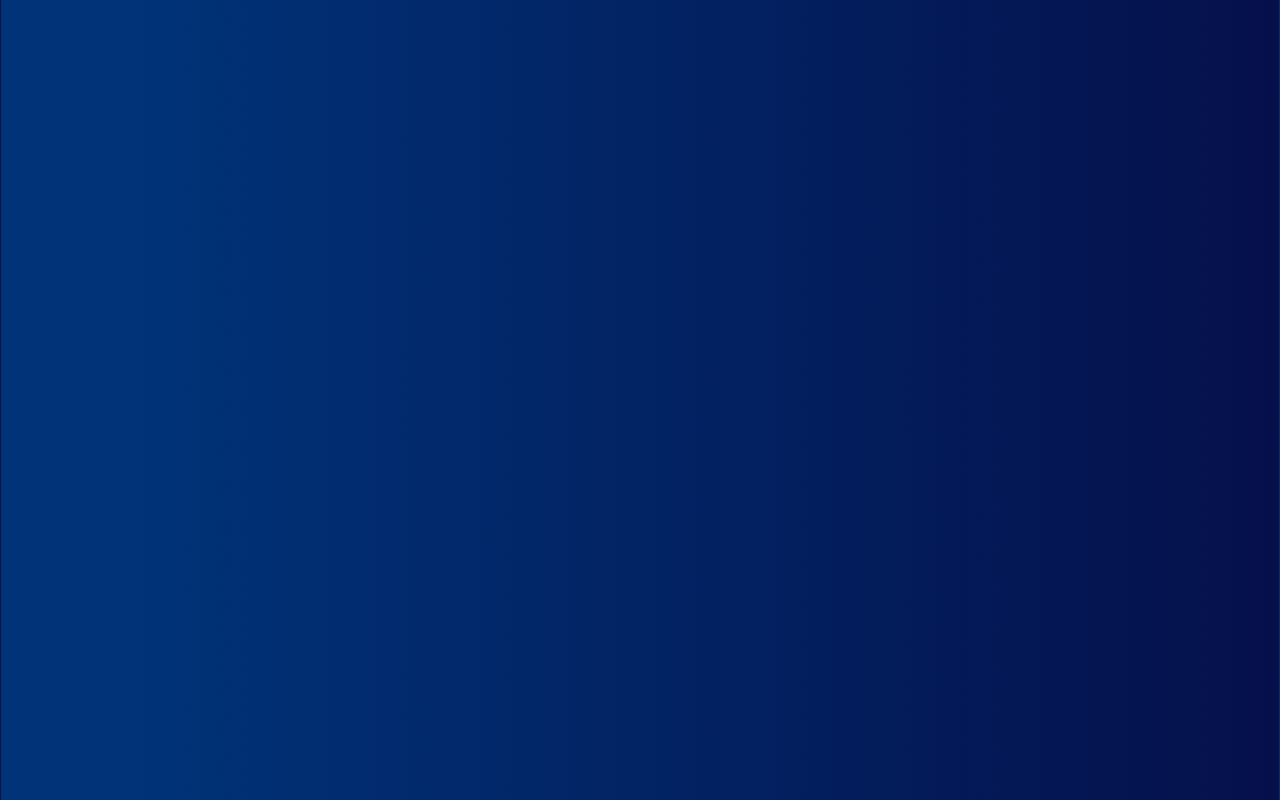
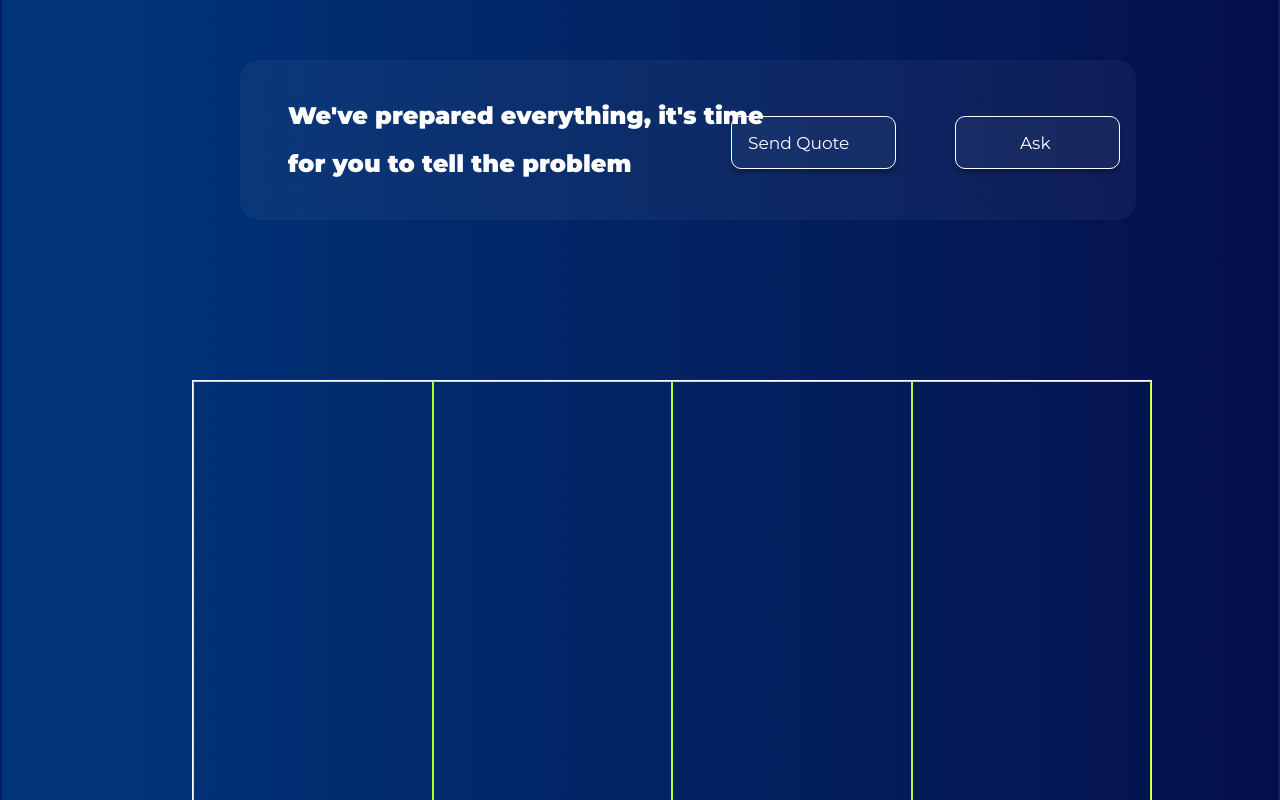
Before and after one commit to Durgesh2601/Bird_Soft_Sol._Task, a React (Create React App) app in the folder front-end-task/: page / in a window 1280 px wide. Shown: the part 7380-8180 px from the top of the page. Built offline with nearby package versions, Linux system fonts and the light colour scheme.

Commit message:
footer done!

```diff
--- a/front-end-task/src/components/content.jsx
+++ b/front-end-task/src/components/content.jsx
@@ -277,7 +277,20 @@ export const Content = () => {
         </div>
 
         <div className="askDiv">
+            <p>We've prepared everything, it's time<br/>for you to tell the problem</p>
+            <div id="sendQt" className="explrDiv">
+                <p>Send Quote</p>
+            </div>
+            <div id="ask" className="explrDiv">
+                <p>Ask</p>
+            </div>
+        </div>
 
+        <div id="lastDiv">
+            <div className="lastSbDiv"></div>
+            <div className="lastSbDiv"></div>
+            <div className="lastSbDiv"></div>
+            <div className="lastSbDiv"></div>
         </div>
         </div>
     )
--- a/front-end-task/src/components/styles.css
+++ b/front-end-task/src/components/styles.css
@@ -869,3 +869,49 @@
     right: 10rem;
     bottom: 5rem;
 }
+.askDiv{
+    width:70%;
+    position: absolute;
+    top: 465rem;
+    height: 10rem;
+    left: 15rem;
+    background: rgba(255, 255, 255, 0.04);
+    border-radius: 1.25rem;
+    display: flex;
+}
+#ask{
+    right: 1rem;
+    top: 3.5rem;
+    height: 3.3rem;
+}
+#ask > p{
+    left: 4rem;
+}
+#sendQt{
+    right: 15rem;
+    top: 3.5rem;
+    height: 3.3rem;
+}
+.askDiv > p{
+    color: white;
+    font-size: 1.5rem;
+    font-weight: 600;
+    line-height: 3rem;
+    top: 2rem;
+    position: absolute;
+    left: 3rem;
+}
+#lastDiv{
+    border: 1px solid white;
+    width: 75%;
+    height: 30rem;
+    top: 485rem;
+    position: absolute;
+    left: 12rem;
+    display: flex;
+}
+.lastSbDiv{
+    border: 1px solid greenyellow;
+    height: 90%;
+    width: 25%;
+}
```
